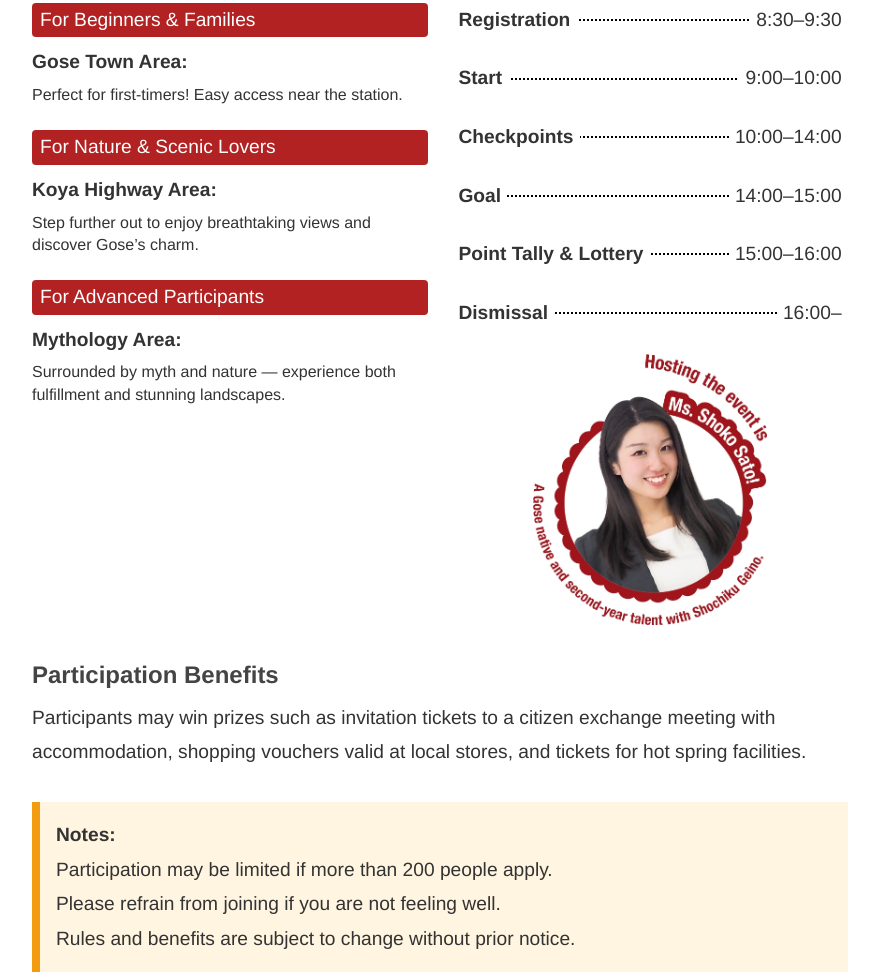
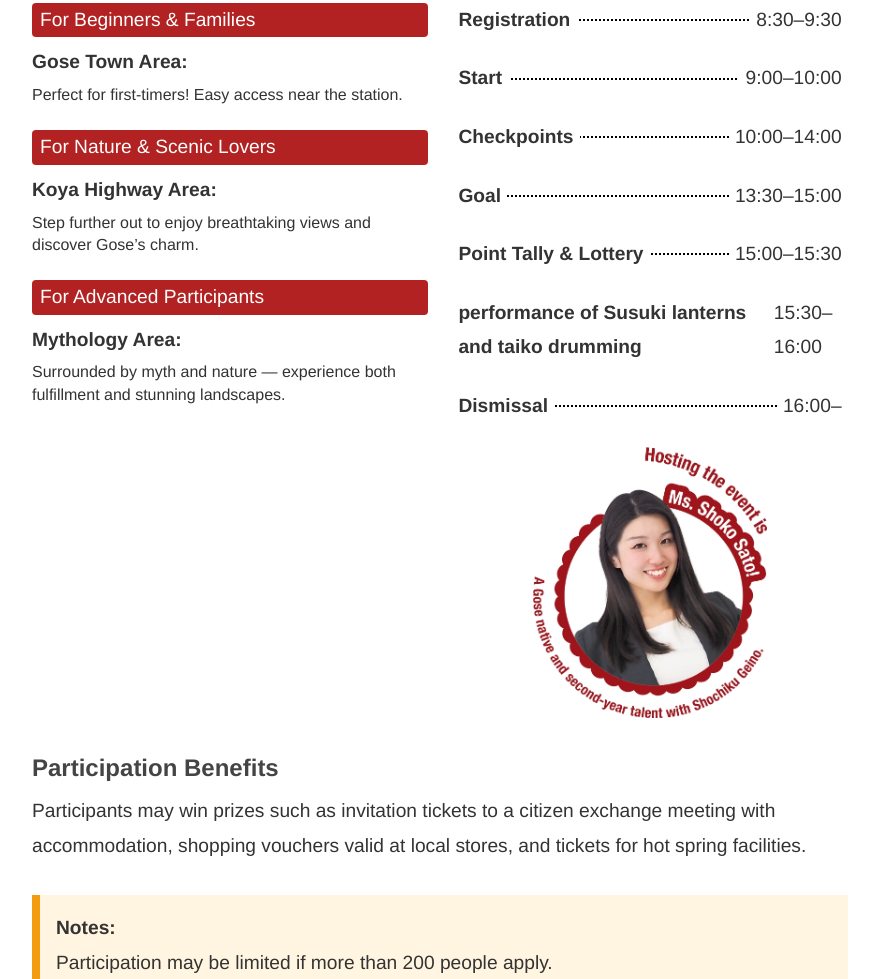
Before and after one commit to gose-yumenowa/walk-rally-official, a plain HTML site: page en/index.html in a window 1280 px wide. Shown: the part 2558-3537 px from the top of the page, without its empty margins (200-1079 px from the left). Drawn offline with Linux system fonts and the light colour scheme.

Commit message:
fix time schedule
タイムスケジュールを修正

```diff
--- a/en/index.html
+++ b/en/index.html
@@ -207,8 +207,9 @@
             <li><span class="title">Registration</span><span class="time">8:30–9:30</span></li>
             <li><span class="title">Start</span><span class="time">9:00–10:00</span></li>
             <li><span class="title">Checkpoints</span><span class="time">10:00–14:00</span></li>
-            <li><span class="title">Goal</span><span class="time">14:00–15:00</span></li>
-            <li><span class="title">Point Tally & Lottery</span><span class="time">15:00–16:00</span></li>
+            <li><span class="title">Goal</span><span class="time">13:30–15:00</span></li>
+            <li><span class="title">Point Tally & Lottery</span><span class="time">15:00–15:30</span></li>
+            <li><span class="title">performance of Susuki lanterns and taiko drumming</span><span class="time">15:30–16:00</span></li>
             <li><span class="title">Dismissal</span><span class="time">16:00–</span></li>
           </ul>
         </span>
```
Also changed, not shown: index.html (+3 -2 lines).
